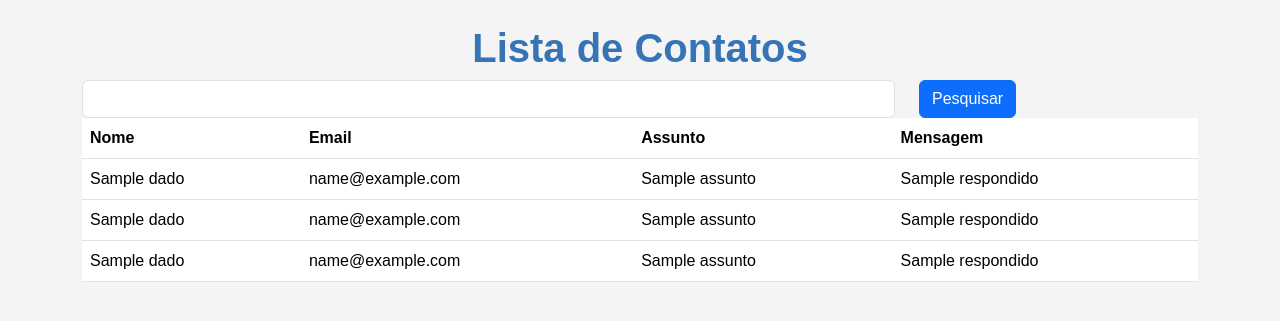
After one commit to jonathan7gb/Aula-Flask, a Flask app: template app/templates/contato_lista.html in a window 1280 px wide. The commit adds this page. Shown: the top 321 px of the page. Run offline with Flask 3, Linux system fonts and the light colour scheme; the template is opened without the code that fills it: most values are stand-ins (such as "Sample title", 1, 10 or a date in 2020).

Commit message:
tudo errado mds

```diff
--- /dev/null
+++ b/app/templates/contato_lista.html
@@ -0,0 +1,59 @@
+<!DOCTYPE html>
+<html lang="pt-br">
+<head>
+    <meta charset="UTF-8">
+    <meta name="viewport" content="width=device-width, initial-scale=1.0">
+    <title>Contato</title>
+    <link href="https://cdn.jsdelivr.net/npm/bootstrap@5.3.7/dist/css/bootstrap.min.css" rel="stylesheet" integrity="sha384-LN+7fdVzj6u52u30Kp6M/trliBMCMKTyK833zpbD+pXdCLuTusPj697FH4R/5mcr" crossorigin="anonymous">
+    <link rel="stylesheet" href="{{ url_for('static', filename='style.css') }}">
+</head>
+<body>
+       <div class="container">
+            <div class="row mt-4">
+                <h3>Lista de Contatos</h3>
+
+                <form action="" method="get" class="row">
+                    <div class="col-9">
+                        <input type="text" name="pesquisa" class="form-control">
+                    </div>
+                    <div class="col-3">
+                        <button type="submit" class="btn btn-primary">Pesquisar</button>
+                    </div>
+                </form>
+                <div class="col-12">
+                    <table class="table">
+                        <thead>
+                            <tr>
+                                <th>Nome</th>
+                                <th>Email</th>
+                                <th>Assunto</th>
+                                <th>Mensagem</th>
+                            </tr>
+                        </thead>
+                        <body>
+                            <tr>
+                                <td>{{context['dados'][0].nome}}</td>
+                                <td>{{context['dados'][0].email}}</td>
+                                <td>{{context['dados'][0].assunto}}</td>
+                                <td>{{context['dados'][0].respondido}}</td>
+                            </tr>
+                            <tr>
+                                <td>{{context['dados'][1].nome}}</td>
+                                <td>{{context['dados'][1].email}}</td>
+                                <td>{{context['dados'][1].assunto}}</td>
+                                <td>{{context['dados'][1].respondido}}</td>
+                            </tr>
+                            <tr>
+                                <td>{{context['dados'][2].nome}}</td>
+                                <td>{{context['dados'][2].email}}</td>
+                                <td>{{context['dados'][2].assunto}}</td>
+                                <td>{{context['dados'][2].respondido}}</td>
+                            </tr>
+                        </body>
+                    </table>
+                </div>
+            </div>
+       </div>
+    <script src="https://cdn.jsdelivr.net/npm/bootstrap@5.3.7/dist/js/bootstrap.bundle.min.js" integrity="sha384-ndDqU0Gzau9qJ1lfW4pNLlhNTkCfHzAVBReH9diLvGRem5+R9g2FzA8ZGN954O5Q" crossorigin="anonymous"></script>
+</body>
+</html>
--- a/app/templates/index.html
+++ b/app/templates/index.html
@@ -27,6 +27,7 @@
         </ul>
         <br>
         <a href="{{url_for('contato')}}">Acessar Página Contato</a>
+        <a href="{{url_for('contatoLista')}}" style="text-align: center;">Acessar Página de Lista de Contatos</a>
     </div>
     </div>
 </body>
```
Also changed, not shown: app/templates/contato.html (+8 -8 lines), app/views.py (+13 -1 lines), instance/database.db.
